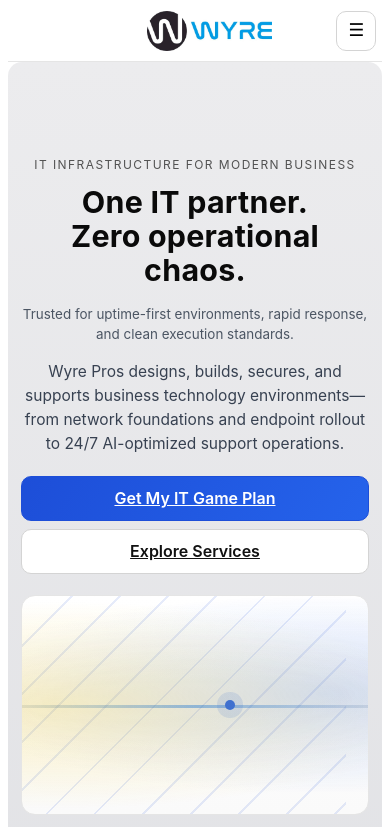
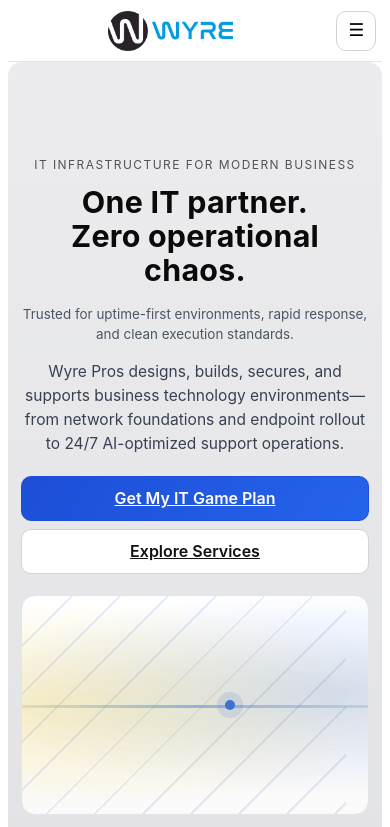
Before and after one commit to wyrepros/wyrepros-site, a React (Vite) app: page / in a window 390 px wide. Shown: the top 827 px of the page. Built offline with nearby package versions, Linux system fonts and the light colour scheme.

Commit message:
tweak(mobile): shift header logo 20% left on mobile

```diff
--- a/src/App.css
+++ b/src/App.css
@@ -848,7 +848,7 @@ input:focus-visible, textarea:focus-visible, select:focus-visible,
   .nav nav, .call-btn { display: none; }
   .brand {
     justify-self: center;
-    transform: translateX(14px);
+    transform: translateX(-20%);
   }
   .mobile-menu-btn {
     display: inline-flex;
```
